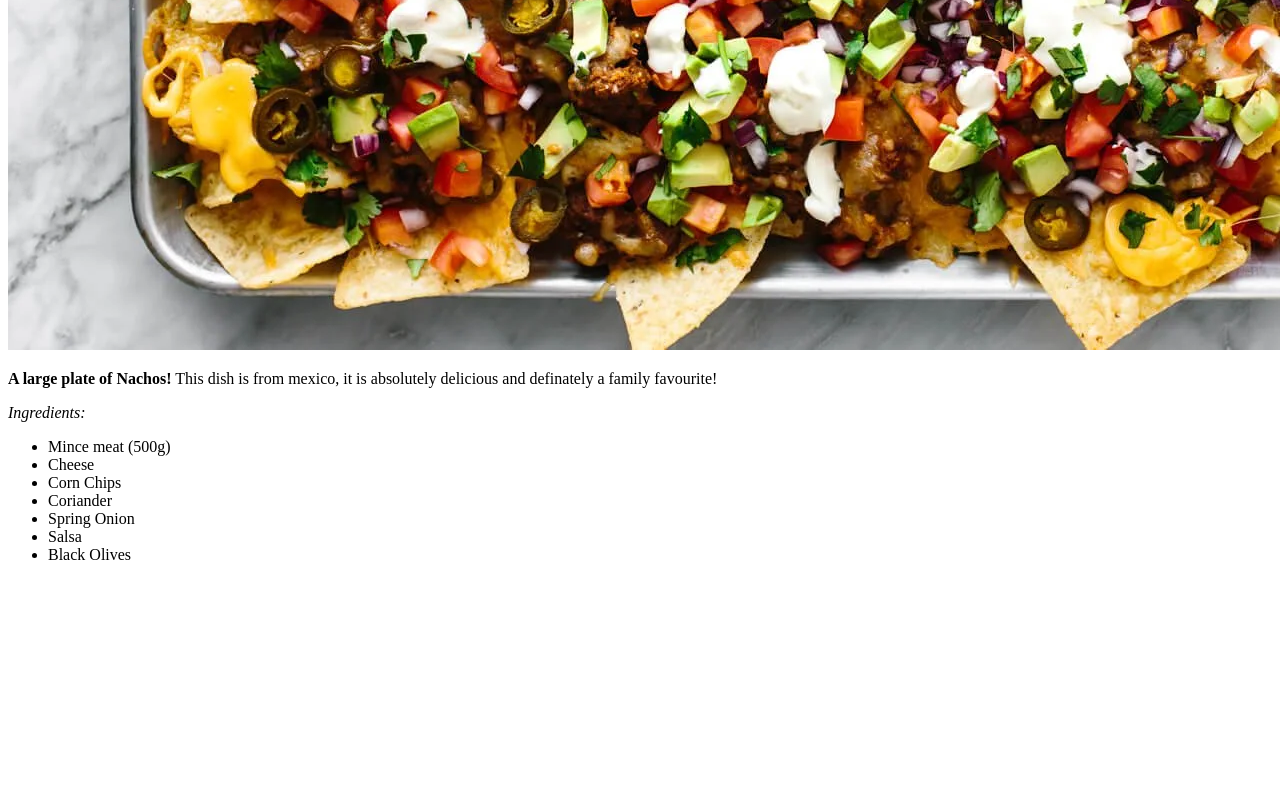
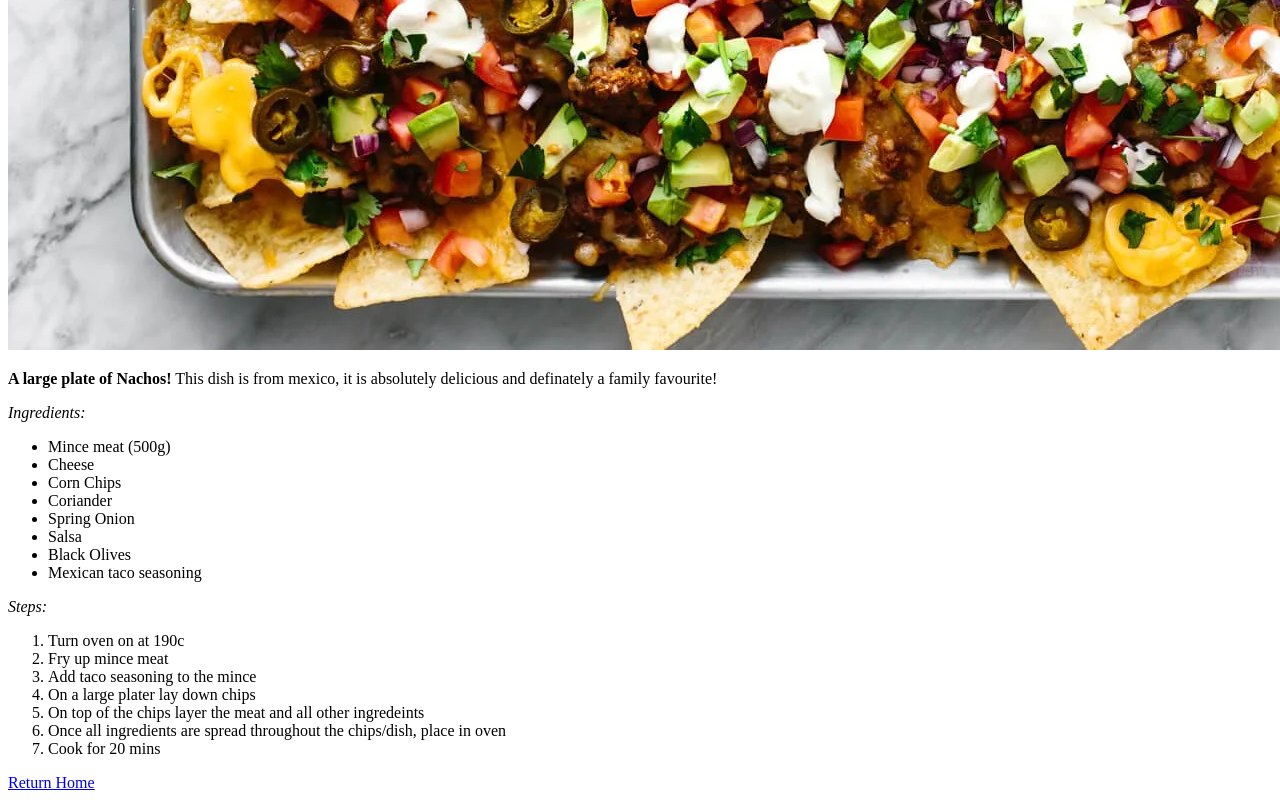
Before and after one commit to KirbyJSx/odin-recipes, a plain HTML site: page recipes/nachos.html in a window 1280 px wide. Shown: the part 797-1597 px from the top of the page. Before the commit the page ends 1377 px from the top, so only its background shows below. Drawn offline with Linux system fonts and the light colour scheme.

Commit message:
Added OL Steps

```diff
--- a/recipes/nachos.html
+++ b/recipes/nachos.html
@@ -19,6 +19,18 @@
         <li>Spring Onion</li>
         <li>Salsa</li>
         <li>Black Olives</li>
+        <li>Mexican taco seasoning</li>
     </ul>
+    <p><em>Steps:</em></p>
+    <ol>
+        <li>Turn oven on at 190c</li>
+        <li>Fry up mince meat</li>
+        <li>Add taco seasoning to the mince</li>
+        <li>On a large plater lay down chips</li>
+        <li>On top of the chips layer the meat and all other ingredeints</li>
+        <li>Once all ingredients are spread throughout the chips/dish, place in oven</li>
+        <li>Cook for 20 mins</li>
+    </ol>
+    <a href="../index.html">Return Home</a>
 </body>
 </html>
```
